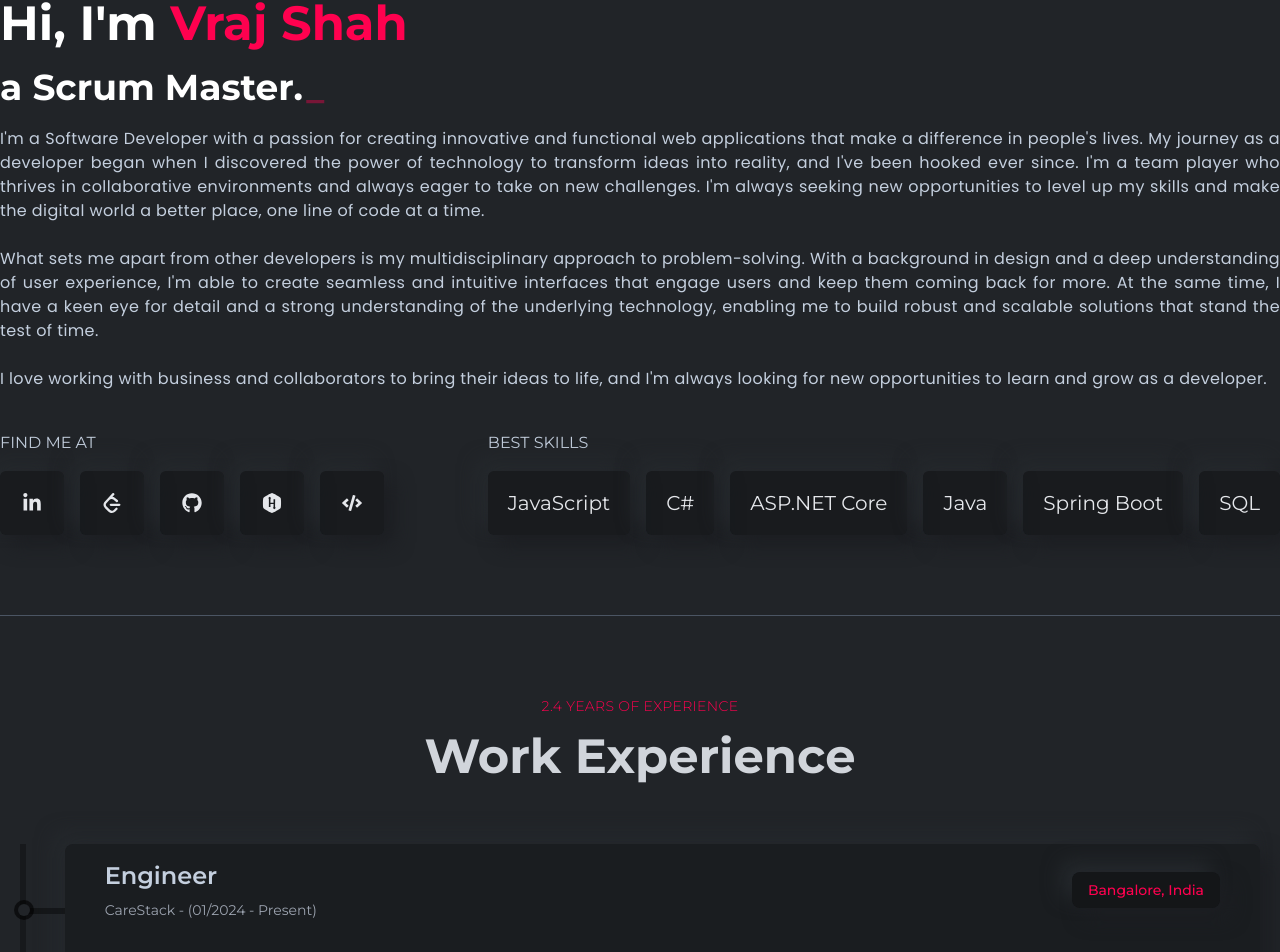
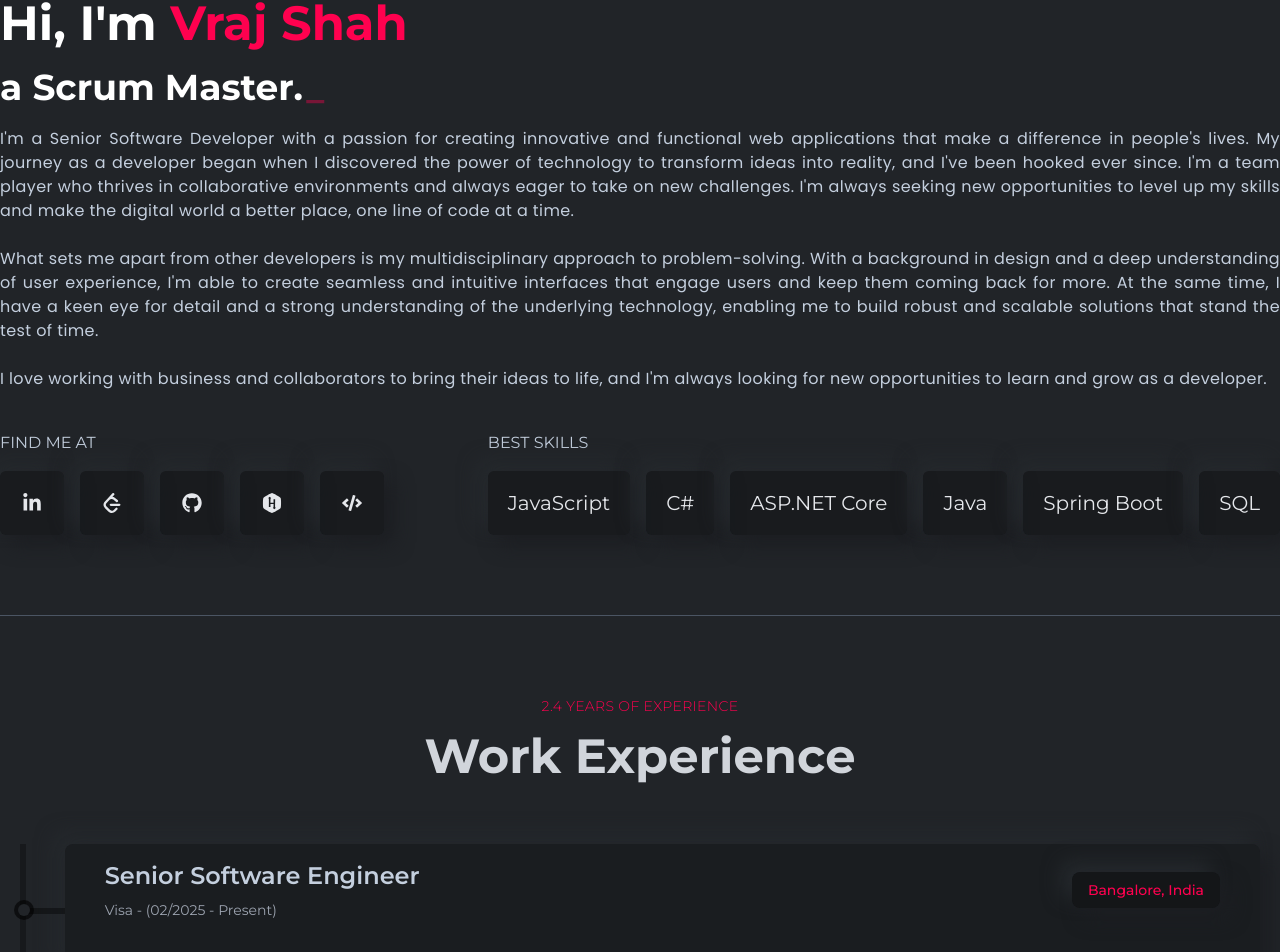
Before and after one commit to Vraj9799/Portfolio, a Next.js app: page / in a window 1280 px wide. Shown: the part 133-1085 px from the top of the page. Built offline with nearby package versions, Linux system fonts and the light colour scheme.

Commit message:
Update experience

```diff
--- a/components/banner/LeftSide.tsx
+++ b/components/banner/LeftSide.tsx
@@ -27,7 +27,7 @@ const LeftSide = () => {
             />
           </h2>
           <p className="text-base font-bodyFont leading-6 tracking-wide text-justify">
-            I&apos;m a Software Developer with a passion for creating innovative
+            I&apos;m a Senior Software Developer with a passion for creating innovative
             and functional web applications that make a difference in
             people&apos;s lives. My journey as a developer began when I
             discovered the power of technology to transform ideas into reality,
--- a/data/index.ts
+++ b/data/index.ts
@@ -48,9 +48,16 @@ export const navLinks: NavItem[] = [
 
 export const workExperiences: WorkExperienceItem[] = [
   {
+    _id: 5,
+    title: 'Senior Software Engineer',
+    subTitle: 'Visa - (02/2025 - Present)',
+    location: 'Bangalore, India',
+    description: [],
+  },
+  {
     _id: 4,
     title: 'Engineer',
-    subTitle: 'CareStack - (01/2024 - Present)',
+    subTitle: 'CareStack - (01/2024 - 02/2025)',
     location: 'Bangalore, India',
     description: [
       "Architected and implemented a microservices-based solution using Angular, ASP.NET Core, and EF Core, from scratch, leveraging CQRS architecture to optimize response templates, resulting in a 25% reduction in query response time.",
@@ -145,6 +152,8 @@ export const skills = {
     "Hibernate",
     "Entity Framework Core",
     "Azure",
+    "Docker",
+    "Kubernetes"
   ],
 };
 
```
